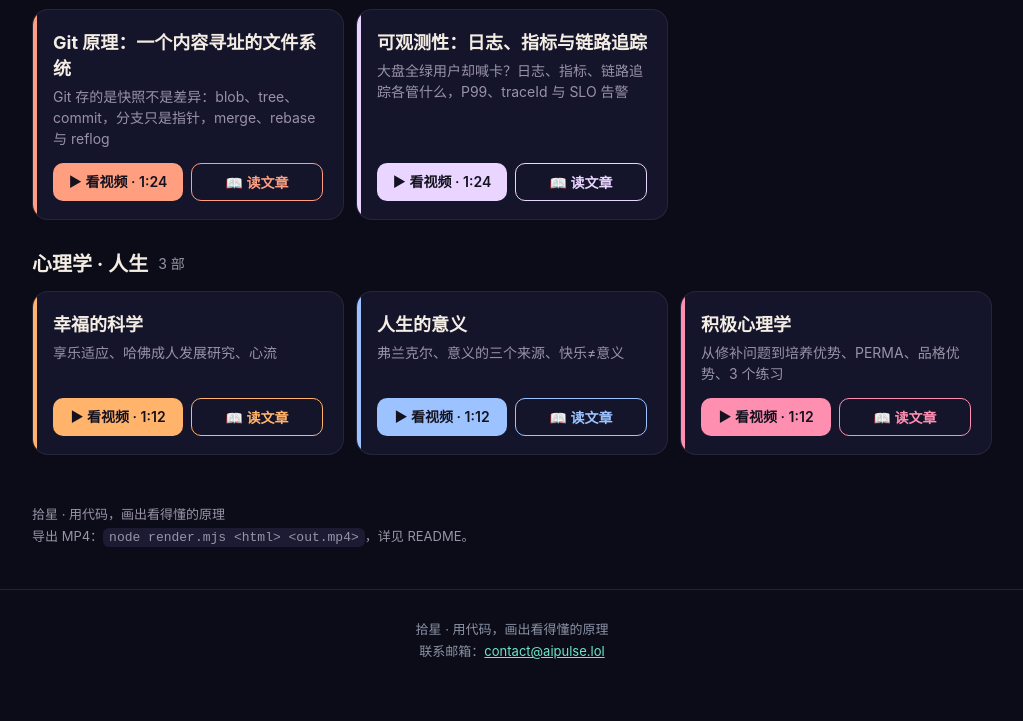
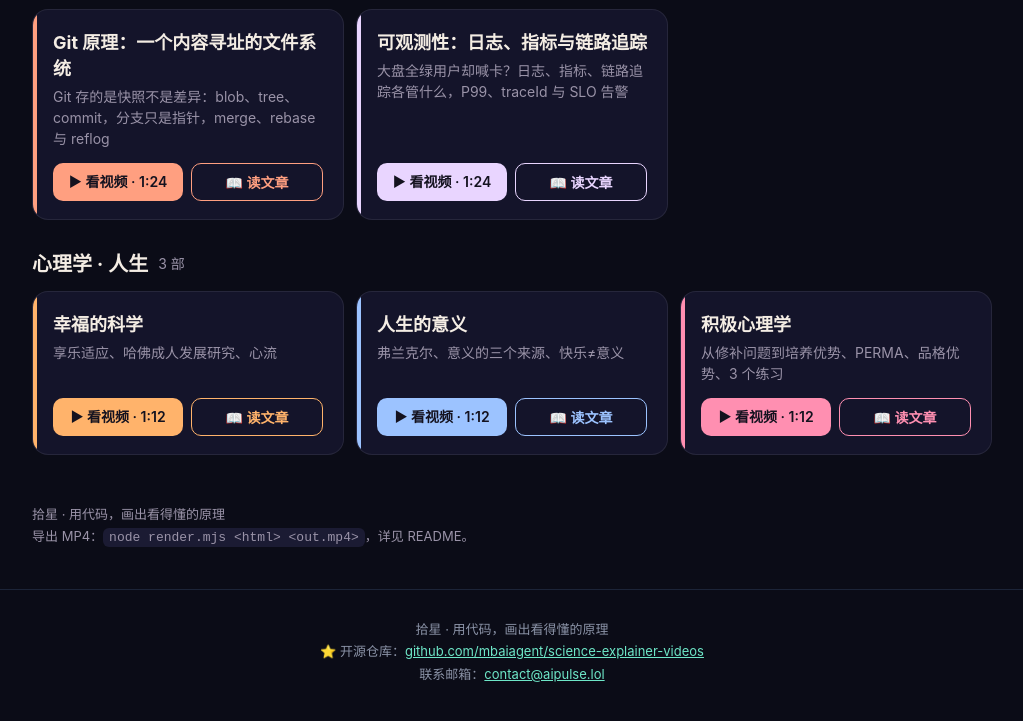
Before and after one commit to mbaiagent/science-explainer-videos, a website: page index.html in a window 1280 px wide. Shown: the part 3045-3766 px from the top of the page, without its empty margins (128-1151 px from the left). Drawn offline with Linux system fonts and the light colour scheme.

Commit message:
首页页脚添加开源仓库链接

```diff
--- a/index.html
+++ b/index.html
@@ -133,6 +133,6 @@ function render(){
 }
 render();
 </script>
-<footer style="text-align:center;color:#8b93a7;font-size:13px;padding:28px 16px;border-top:1px solid #1c2438;margin-top:40px">拾星 · 用代码，画出看得懂的原理<br>联系邮箱：<a href="mailto:contact@aipulse.lol" style="color:#6ee7c8">contact@aipulse.lol</a></footer>
+<footer style="text-align:center;color:#8b93a7;font-size:13px;padding:28px 16px;border-top:1px solid #1c2438;margin-top:40px">拾星 · 用代码，画出看得懂的原理<br>⭐ 开源仓库：<a href="https://github.com/mbaiagent/science-explainer-videos" style="color:#6ee7c8">github.com/mbaiagent/science-explainer-videos</a><br>联系邮箱：<a href="mailto:contact@aipulse.lol" style="color:#6ee7c8">contact@aipulse.lol</a></footer>
 </body>
 </html>
```
